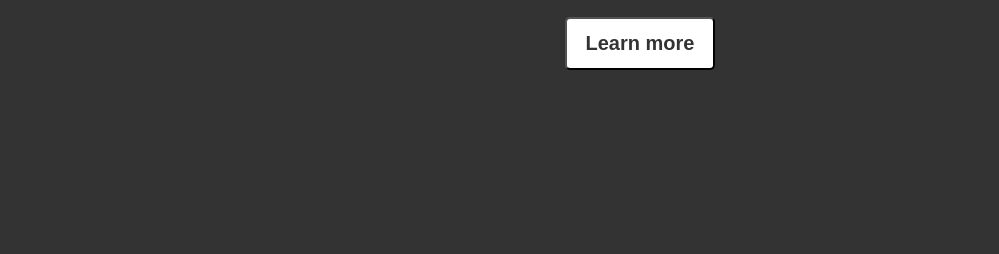
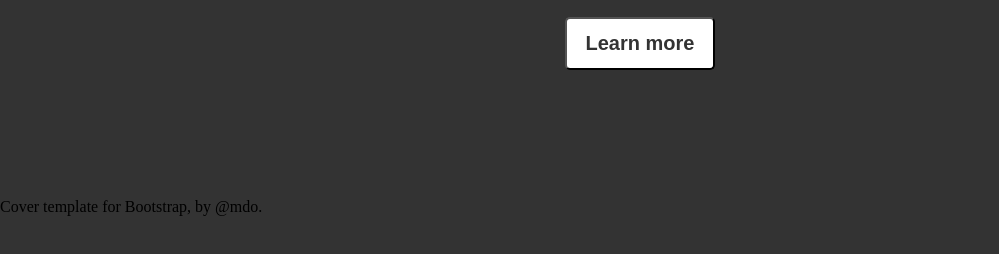
Before and after one commit to AlinurAbdyiskakov/Hame-Work2.5-git, a plain HTML site: page index.html in a window 1280 px wide. Shown: the part 326-580 px from the top of the page, without its empty margins (0-999 px from the left). Drawn offline with Linux system fonts and the light colour scheme; a web font is replaced by a local one.

Commit message:
add div add footer

```diff
--- a/index.html
+++ b/index.html
@@ -26,7 +26,6 @@
 
       </main>
 </div>
-
-
+<div class="footer"><footer>Cover template for Bootstrap, by @mdo.</footer></div>
 </body>
 </html>
```
